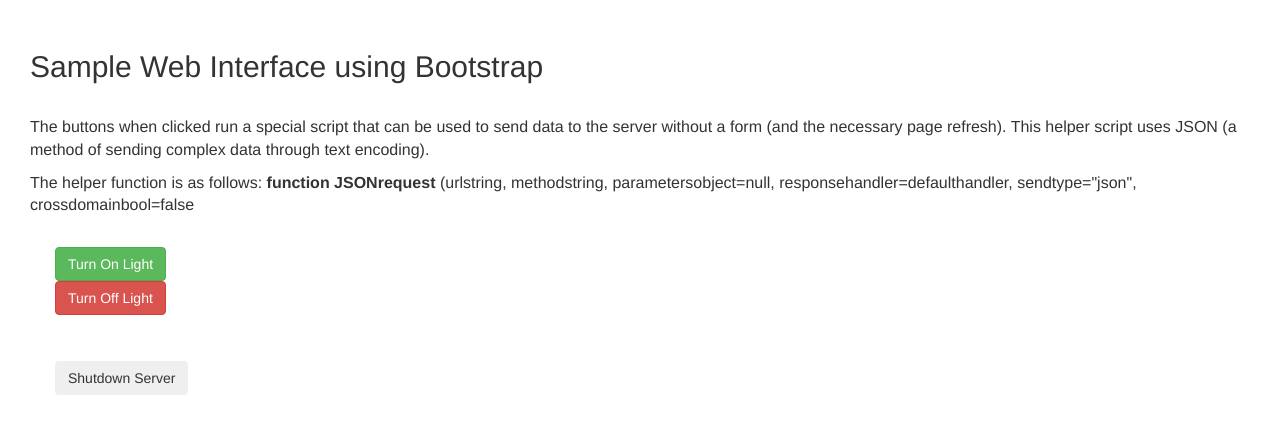
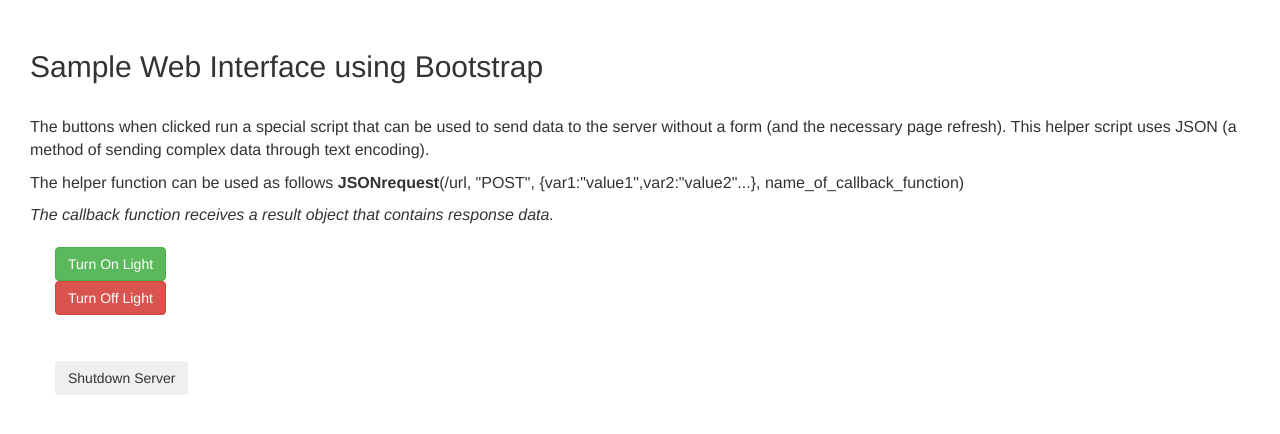
Before and after one commit to bradnielsen2981/grovepi-flask, a Flask app: page / in a window 1280 px wide. Shown: the top 434 px of the page. Run offline with Flask 2, Linux system fonts and the light colour scheme; some libraries are stand-ins or nearby versions.

Commit message:
fixed files

```diff
--- a/app.py
+++ b/app.py
@@ -4,9 +4,10 @@ import grove #imports the grove functionality that you define
 
 #Global Variables
 app = Flask(__name__)
-log = logging.getLogger('app') #sets up a log -- to log call log.info('message')
+log = app.logger #sets up a log -- to log call log.info('message')
+#log.error("Testing") --use this to log an error
 
-#request handlers ---------------------------
+#request handlers ---------------------------------------------
 @app.route('/')
 def home():
     return render_template("index.html")
@@ -14,7 +15,6 @@ def home():
 #start a light
 @app.route('/start', methods=['GET','POST'])
 def start():
-    log.info("Testing")
     grove.turn_on_led_digitalport(5)
     return jsonify({ "message":"starting" }) #jsonify take any type and makes a JSON string
 
@@ -30,7 +30,7 @@ def stop():
 def shutdown():
     func = request.environ.get('werkzeug.server.shutdown')
     func()
-    return jsonify({ "message":"shutting down" }) #This message shouldnt go through
+    return jsonify({ "message":"shutting down" })
 
 #Threaded mode is important if using shared resources e.g. sensor, each user request launches a thread..
 if __name__ == '__main__':
--- a/grove.py
+++ b/grove.py
@@ -13,7 +13,7 @@ def read_light_sensor_analogueport(port):
     try:
         sensor_value = grovepi.analogRead(light_sensor) # Get sensor value
     except IOError:
-        log.info("Error in reading the light sensor")
+        log.error("Error in reading the light sensor")
     return sensor_value
 
 #Turn on the led
--- a/templates/index.html
+++ b/templates/index.html
@@ -2,7 +2,7 @@
 {% block content %}
 <h2>Sample Web Interface using Bootstrap</h2><br/>
 <p>The buttons when clicked run a special script that can be used to send data to the server without a form (and the necessary page refresh). This helper script uses JSON (a method of sending complex data through text encoding).</p>
-<p>The helper function is as follows: <b>function JSONrequest</b> (urlstring, methodstring, parametersobject=null, responsehandler=defaulthandler, sendtype="json", crossdomainbool=false</p>
+<p>The helper function can be used as follows <b>JSONrequest</b>(/url, "POST", {var1:"value1",var2:"value2"...}, name_of_callback_function)</p><i>The callback function receives a result object that contains response data.</i>
 <div class="container">
     <div class="row">
         <h3 id="message"></h3>
```
